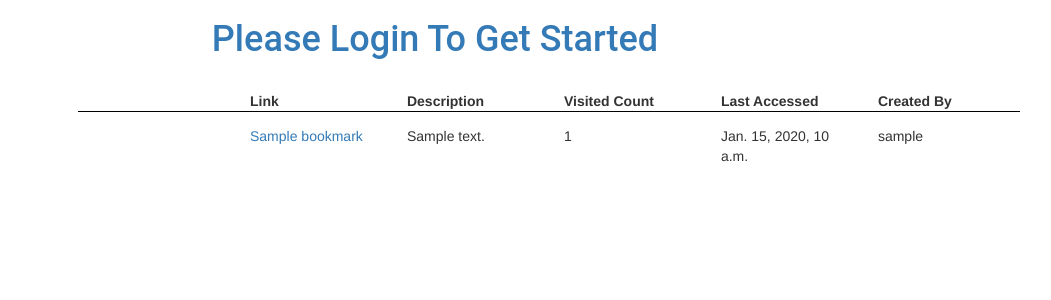
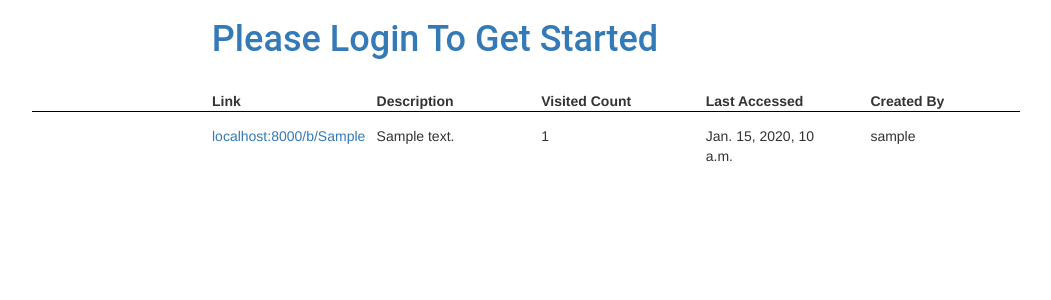
Before and after one commit to Cuddlemuffin007/url_shortener_2, a Django app: a page that uses templates/short_url_app/bookmark_list.html in a window 1280 px wide. Shown: the top 300 px of the page, without its empty margins (205-1256 px from the left). Run offline with Django 3.2, Linux system fonts and the light colour scheme; tables that the repository leaves empty hold one stand-in row (values such as "Sample post"); some libraries are stand-ins or nearby versions.

Commit message:
changed link column to display shortened link instead of title, adjusted .table width

```diff
--- a/short_url/urls.py
+++ b/short_url/urls.py
@@ -27,5 +27,5 @@ urlpatterns = [
     url(r'^bookmarks/$', BookmarkListView.as_view(), name='bookmark_list_view'),
     url(r'^bookmark/create/$', BookmarkCreateView.as_view(), name='bookmark_create_view'),
     url(r'^bookmark/update/(?P<pk>\d+)$', BookmarkUpdateView.as_view(), name='bookmark_update_view'),
-    url(r'^(?P<short>\w+)', external_view, name='external_view')
+    url(r'^/b/(?P<short>\w+)', external_view, name='external_view')
 ]
--- a/short_url_app/static/main.css
+++ b/short_url_app/static/main.css
@@ -42,7 +42,7 @@ form {
 }
 
 .table {
-    width: 80%;
+    width: 84%;
     float: right;
     padding: 1.5em 0;
 }
--- a/templates/short_url_app/bookmark_list.html
+++ b/templates/short_url_app/bookmark_list.html
@@ -14,7 +14,7 @@
         <div class="row">
             <div class="col-md-2"></div>
             <a href="{% url 'external_view' bookmark.shortened %}">
-                <div class="col-md-2">{{ bookmark.title }}</div>
+                <div class="col-md-2">localhost:8000/b/{{ bookmark.shortened }}</div>
             </a>
             <div class="col-md-2">{{ bookmark.description }}</div>
             <div class="col-md-2">{{ bookmark.total_accesses }}</div>
--- a/templates/short_url_app/home.html
+++ b/templates/short_url_app/home.html
@@ -19,7 +19,7 @@
                         <div class="col-md-2">edit</div>
                     </a>
                     <a href="{% url 'external_view' bookmark.shortened %}">
-                        <div class="col-md-2">{{ bookmark.title }}</div>
+                        <div class="col-md-2">localhost:8000/b/{{ bookmark.shortened }}</div>
                     </a>
                     <div class="col-md-2">{{ bookmark.description }}</div>
                     <div class="col-md-2">{{ bookmark.total_accesses }}</div>
```
